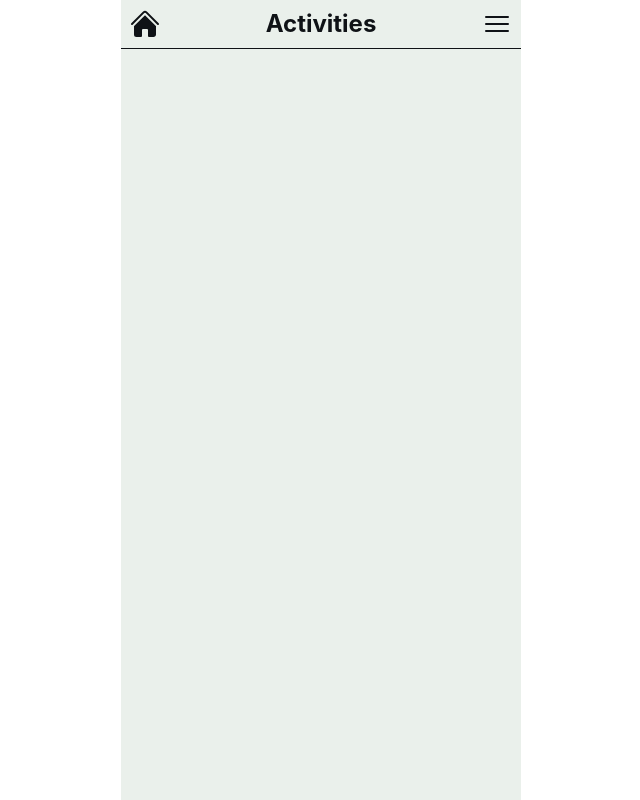
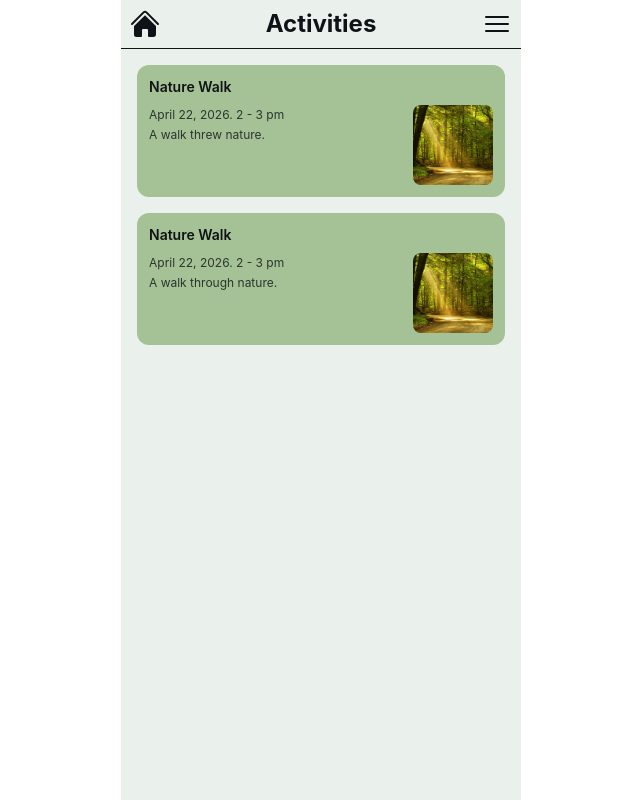
Before and after one commit to faas-bsu-26/GroupOne_ProjectTwo, a React (Vite) app: page /activities in a window 1280 px wide. Shown: the whole page, without its empty margins (319-959 px from the left). Built offline with nearby package versions, Linux system fonts and the light colour scheme.

Commit message:
update
- added activities row
- put activities row on home page

```diff
--- a/src/components/ActivityRow.jsx
+++ b/src/components/ActivityRow.jsx
@@ -0,0 +1,28 @@
+
+export default function ActivityRow({ name, date, info, image }) {
+    return (
+        <div className="bg-home-card-light dark:bg-home-card-dark rounded-xl p-3 flex flex-col gap-2">
+
+            <div className="flex items-center justify-between">
+                <div className="flex items-center gap-2">
+                    <span className="font-semibold text-text-light dark:text-text-dark text-sm">{name}</span>
+                </div>
+            </div>
+
+            <div className="flex gap-3">
+
+                <div className="flex-1 text-xs text-text-light dark:text-text-dark opacity-80 leading-relaxed">
+                    <div>{date}</div>
+                    <div>{info}</div>
+                </div>
+
+                <div className="w-20 h-20 rounded-lg bg-secondary-background-light dark:bg-secondary-background-dark flex-shrink-0 overflow-hidden">
+                    {image
+                        ? <img src={image} alt="activity" className="w-full h-full object-cover" />
+                        : <div className="w-full h-full" />
+                    }
+                </div>
+            </div>
+        </div>
+    );
+}
--- a/src/pages/Activities.jsx
+++ b/src/pages/Activities.jsx
@@ -1,9 +1,31 @@
 import Title from "../components/Title";
+import ActivityRow from "../components/ActivityRow";
+
 
 export default function Activities() {
     return (
         <div className="mx-auto min-h-screen flex flex-col max-w-100 bg-background-light text-text-dark dark:bg-background-dark dark:text-text-light">
             <Title title="Activities" />
+
+            <div className="p-4 flex flex-col gap-4">
+
+                <ActivityRow
+                name="Nature Walk"
+                date="April 22, 2026. 2 - 3 pm"
+                info="A walk threw nature."
+                image="NatureWalk.jpg"
+
+                />
+
+                <ActivityRow
+                name="Nature Walk"
+                date="April 22, 2026. 2 - 3 pm"
+                info="A walk through nature."
+                image="NatureWalk.jpg"
+                />
+            </div>
         </div>
+
+
     );
 }
```
Also changed, not shown: public/NatureWalk.jpg (added).
